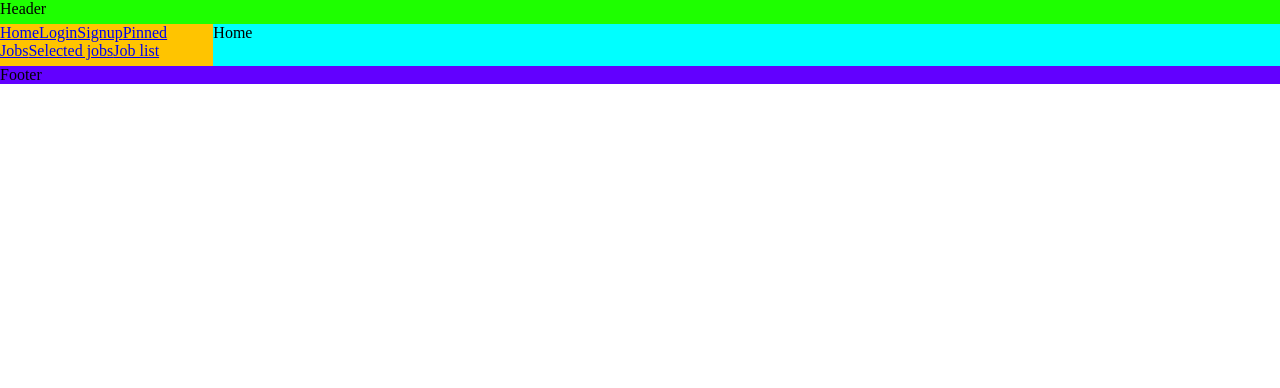
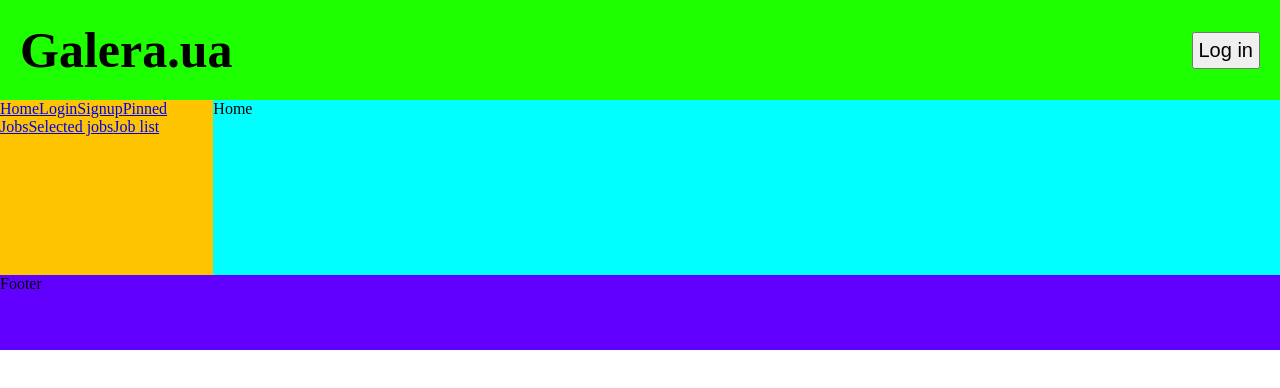
Before and after one commit to kalitovskyyroman/GaleraUA, a React (Create React App) app: page / in a window 1280 px wide. Shown: the top 388 px of the page. Built offline with nearby package versions, Linux system fonts and the light colour scheme.

Commit message:
add base header styles

```diff
--- /dev/null
+++ b/src/components/Button/Button.jsx
@@ -0,0 +1,9 @@
+import React from 'react';
+import PropTypes from 'prop-types';
+import StyledButton from './styles';
+
+const Button = ({ children }) => <StyledButton>{children}</StyledButton>;
+
+Button.propTypes = { children: PropTypes.element.isRequired };
+
+export default Button;
--- /dev/null
+++ b/src/components/Button/styles.js
@@ -0,0 +1,8 @@
+import styled from 'styled-components';
+
+const StyledButton = styled.button`
+    font-size: 20px;
+    padding: 5px;
+`;
+
+export default StyledButton;
--- a/src/components/Header/Header.jsx
+++ b/src/components/Header/Header.jsx
@@ -1,6 +1,17 @@
 import React from 'react';
+import StyledHeader from './styles';
+import Title from './Title/Title';
+import Button from '../Button/Button';
+import text from './config.json';
 
 import grid from '../../App.module.css';
 
-const Header = () => <div className={grid.grid_header}>Header</div>;
+const Header = () => (
+    <div className={grid.grid_header}>
+        <StyledHeader>
+            <Title>{text.title}</Title>
+            <Button>{text.enter}</Button>
+        </StyledHeader>
+    </div>
+);
 export default Header;
--- /dev/null
+++ b/src/components/Header/Title/Title.jsx
@@ -0,0 +1,13 @@
+import React from 'react';
+import PropTypes from 'prop-types';
+import { TitleWrapper, StyledTitle } from './styles';
+
+const Title = ({ children }) => (
+    <TitleWrapper>
+        <StyledTitle>{children}</StyledTitle>
+    </TitleWrapper>
+);
+
+Title.propTypes = { children: PropTypes.element.isRequired };
+
+export default Title;
--- /dev/null
+++ b/src/components/Header/Title/styles.js
@@ -0,0 +1,7 @@
+import styled from 'styled-components';
+
+export const StyledTitle = styled.h1`
+    font-size: 50px;
+`;
+
+export const TitleWrapper = styled.h1``;
--- /dev/null
+++ b/src/components/Header/config.json
@@ -0,0 +1,4 @@
+{
+    "title": "Galera.ua",
+    "enter": "Log in"
+}
--- /dev/null
+++ b/src/components/Header/styles.js
@@ -0,0 +1,13 @@
+import styled from 'styled-components';
+
+const StyledHeader = styled.header`
+    min-height: 100px;
+    max-height: 100px;
+    display: flex;
+    align-items: center;
+    justify-content: space-between;
+    padding-left: 20px;
+    padding-right: 20px;
+`;
+
+export default StyledHeader;
--- /dev/null
+++ b/src/globalStyles.js
@@ -0,0 +1,11 @@
+import { createGlobalStyle } from 'styled-components';
+
+const Global = createGlobalStyle`
+* {
+    margin: 0;
+    padding: 0;
+    box-sizing: border-box;
+}
+`;
+
+export default Global;
--- a/src/index.js
+++ b/src/index.js
@@ -1,17 +1,8 @@
 import React from 'react';
 import ReactDOM from 'react-dom';
-import './index.css';
-import { createGlobalStyle } from 'styled-components';
 import App from './App';
 import reportWebVitals from './reportWebVitals';
-
-const Global = createGlobalStyle`
-* {
-    margin: 0;
-    padding: 0;
-    box-sizing: border-box;
-}
-`;
+import Global from './globalStyles';
 
 ReactDOM.render(
     <React.StrictMode>
```
